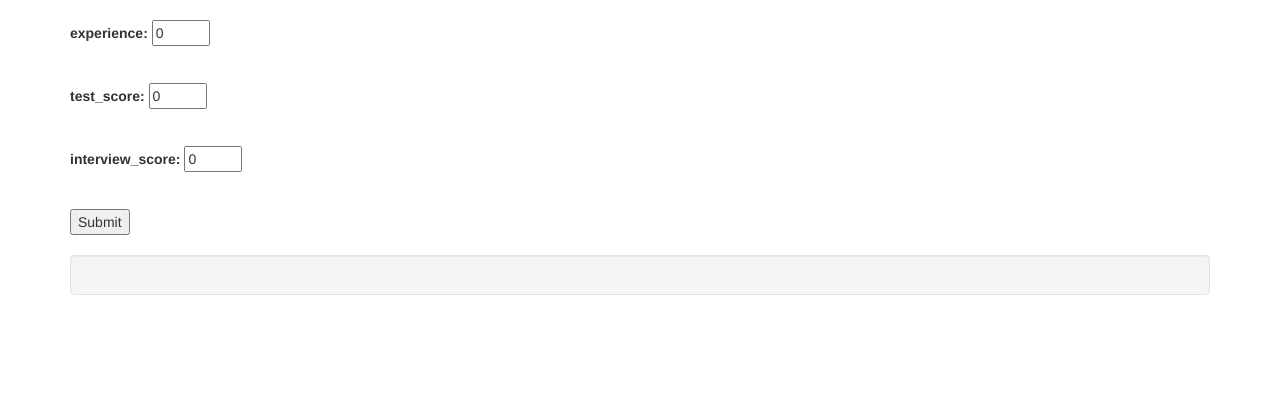
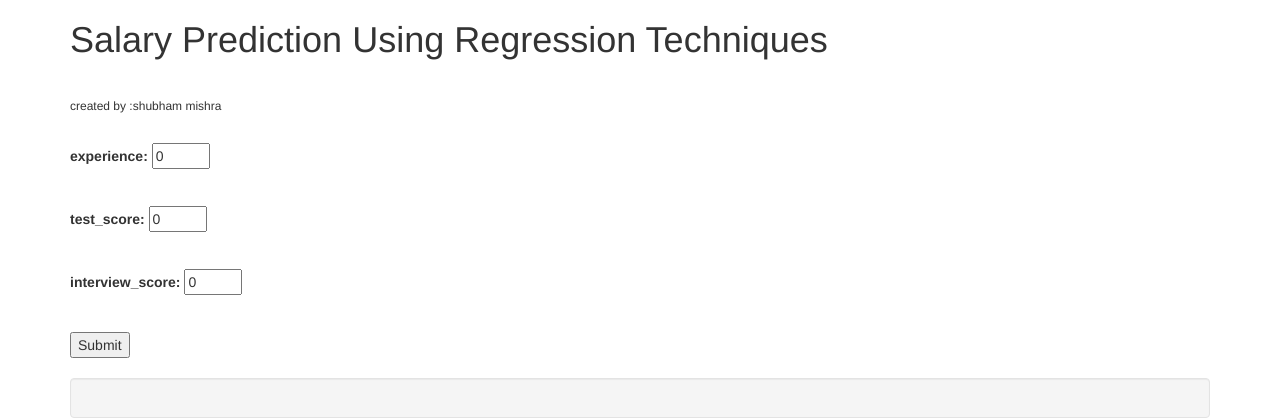
Before and after one commit to mishraoct786/onlineReggression, a Flask app: page / in a window 1280 px wide. Shown: the top 420 px of the page. Run offline with Flask 2, Linux system fonts and the light colour scheme; parts of the project's set-up code (start-up, migrations or seed data) failed here and were passed over; some libraries are stand-ins or nearby versions.

Commit message:
first commit

```diff
--- a/templates/home.html
+++ b/templates/home.html
@@ -8,6 +8,9 @@
   </head>
   <body>
   <div class="container">
+      <h1>Salary Prediction Using Regression Techniques</h1>
+  </br>
+       <h6>created by :shubham mishra</h6>
   <form action="/predict" value =0 method='post' class="form-group">
 
   </br>
```
